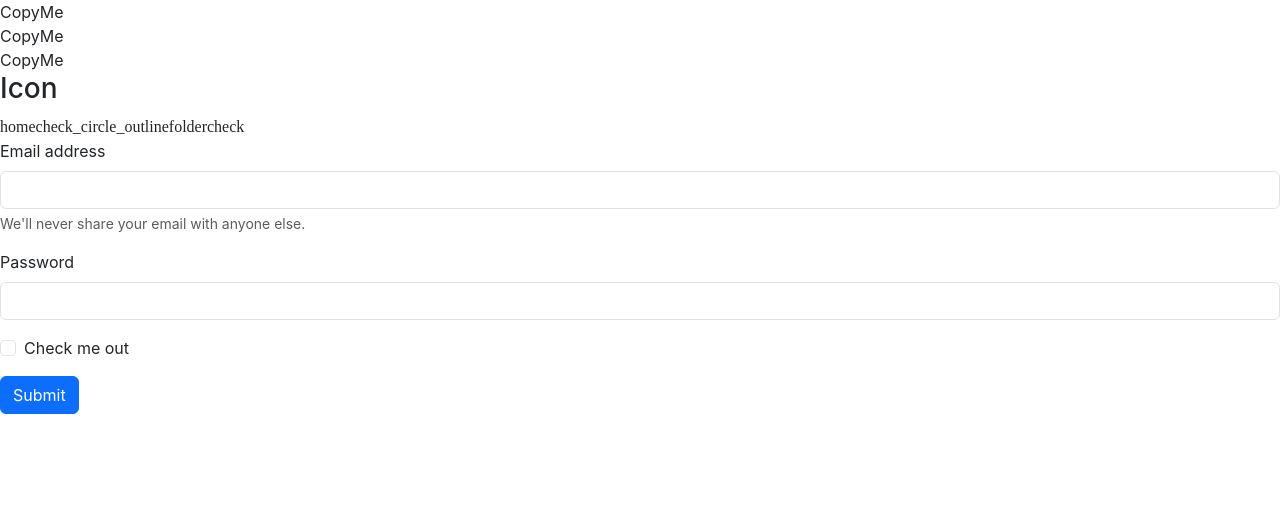
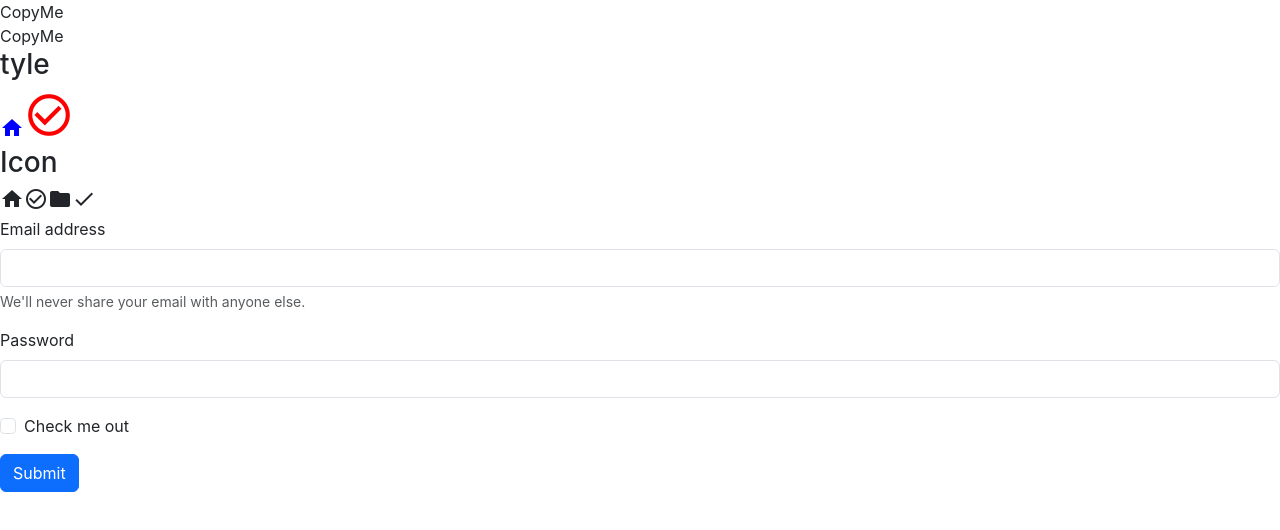
Before and after one commit to songhee23/do_it_react_ch03_1, a React (Create React App) app: page / in a window 1280 px wide. Shown: the top 530 px of the page. Built offline with nearby package versions, Linux system fonts and the light colour scheme.

Commit message:
스타일객체 적용

```diff
--- a/package.json
+++ b/package.json
@@ -3,6 +3,7 @@
   "version": "0.1.0",
   "private": true,
   "dependencies": {
+    "@fontsource/material-icons": "^5.2.5",
     "@testing-library/dom": "^10.4.0",
     "@testing-library/jest-dom": "^6.6.3",
     "@testing-library/react": "^16.2.0",
--- a/src/index.css
+++ b/src/index.css
@@ -12,7 +12,7 @@ code {
     monospace;
 }
 
-@import url('https://fonts.googleapis.com/icon?family=Material+Icons');
+/*@import url('https://fonts.googleapis.com/icon?family=Material+Icons');*/
 .material-icons {
   font-family: 'Material Icons';
   display: inline-block;
--- a/src/index.tsx
+++ b/src/index.tsx
@@ -3,6 +3,7 @@ import ReactDOM from 'react-dom/client';
 import './index.css';
 import App from './App';
 import reportWebVitals from './reportWebVitals';
+import '@fontsource/material-icons';
 
 const root = ReactDOM.createRoot(
   document.getElementById('root') as HTMLElement
--- a/src/pages/Style.tsx
+++ b/src/pages/Style.tsx
@@ -1,3 +1,13 @@
-export default function CopyMe() {
-  return <div>CopyMe</div>
+export default function Style() {
+  return (
+    <div>
+      <h3>tyle</h3>
+      <span className="material-icons" style={{color: 'blue'}}>
+        home
+      </span>
+      <span className="material-icons" style={{fontSize: '50px', color: 'red'}}>
+        check_circle_outline
+      </span>
+    </div>
+  )
 }
```
Also changed, not shown: 1 other file (tests, documents, lock files or other folders).
